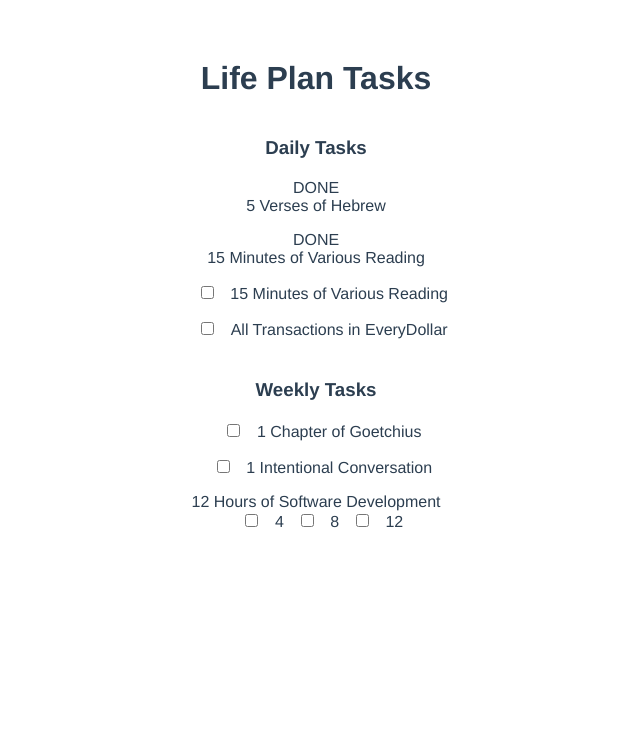
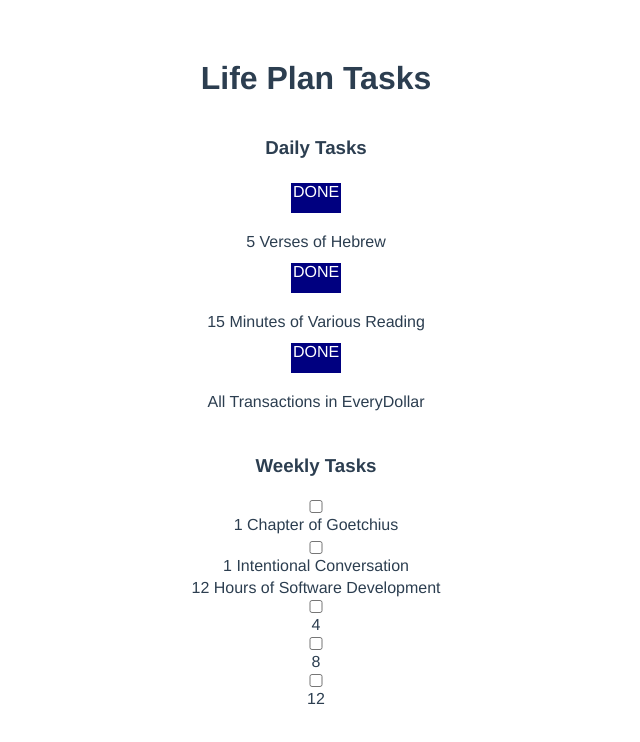
Before and after one commit to jwosborn/LifePlan-Checklist, a Vue app: page / in a window 1280 px wide. Shown: the top 742 px of the page, without its empty margins (324-964 px from the left). Built offline with nearby package versions, Linux system fonts and the light colour scheme.

Commit message:
daily tasks populate from array, inputs changed to divs

```diff
--- a/src/components/Tasks.vue
+++ b/src/components/Tasks.vue
@@ -1,20 +1,13 @@
 <template>
-  <div class="tasks">
+  <div>
     <h1>{{ msg }}</h1>
 
     <h3>Daily Tasks</h3>
-    <div :key="task" class="task" v-for="task in tasks">
-      <div class="complete" @click="task.done = !task.done">DONE</div>
-      <div class="option">{{ task.value }}</div>
-    </div>
-
-    <div class="task">
-      <input type="checkbox" class="checkbox" id="various-reading" />
-      <label for="various-reading">15 Minutes of Various Reading</label>
-    </div>
-    <div class="task">
-      <input type="checkbox" class="checkbox" id="budget" />
-      <label for="budget">All Transactions in EveryDollar</label>
+    <div :key="task" class="task" v-for="task in dailyTasks">
+      <div class="task" v-if="!task.isDone">
+        <div class="complete" @click="task.isDone = !task.isDone">DONE</div>
+        <div class="option">{{ task.value }}</div>
+      </div>
     </div>
     <h3>Weekly Tasks</h3>
     <div class="task">
@@ -48,16 +41,21 @@ export default {
   },
   data() {
     return {
-      tasks: [
+      dailyTasks: [
         {
           name: "hebrew-reading",
           value: "5 Verses of Hebrew",
-          done: false
+          isDone: false
         },
         {
           name: "various-reading",
           value: "15 Minutes of Various Reading",
-          done: false
+          isDone: false
+        },
+        {
+          name: "budget",
+          value: "All Transactions in EveryDollar",
+          isDone: false
         }
       ],
       toDo: [],
@@ -73,11 +71,24 @@ h3 {
   margin: 40px 0 20px 0;
 }
 .task {
-  display: block;
-  margin: 1em 0;
+  display: flex;
+  flex-direction: column;
+  margin: 0.25em 0;
+}
+.tasks {
+  display: flex;
 }
 input {
   margin-right: 1.25em;
   margin-left: 1.25em;
 }
+.complete {
+  margin: auto;
+  margin-bottom: 1.25em;
+  height: 30px;
+  width: 50px;
+  background-color: navy;
+  color: white;
+  cursor: pointer;
+}
 </style>
```
